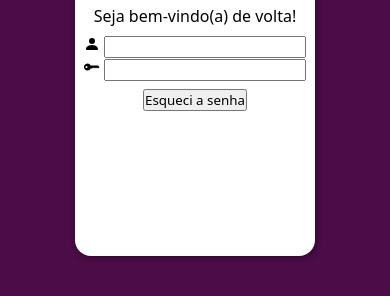
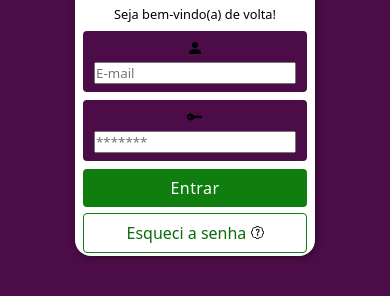
Before and after one commit to RenanCesar-S/login-media-query, a plain HTML site: page index.html in a window 390 px wide. Shown: the part 406-702 px from the top of the page. Drawn offline with Linux system fonts and the light colour scheme.

Commit message:
change login theme for mobile first

```diff
--- a/index.html
+++ b/index.html
@@ -17,17 +17,17 @@
             <div id="form">
                 <h1>Login</h1>
                 <p>Seja bem-vindo(a) de volta!</p>
-                <form action="#" method="post">
-                    <p>
+                <form action="#" method="post" autocomplete="on">
+                    <p class="field">
                         <label for="inpLogin"><img src="images/user.svg" alt="username"></label>
-                        <input type="text" name="login" id="inpLogin">
+                        <input type="email" name="login" id="inpLogin" autocomplete="email" placeholder="E-mail" maxlength="30" required>
                     </p>
-                    <p>
+                    <p class="field">
                         <label for="inpPass"><img src="images/password.svg" alt="password"></label>
-                        <input type="password" name="password" id="inpPass">
+                        <input type="password" name="password" id="inpPass" autocomplete="current-password" placeholder="*******" minlength="8" maxlength="20" required>
                     </p>
-                    <button>Esqueci a senha</button>
-
+                    <input type="submit" value="Entrar" id="submit">
+                    <a href="#" class="forgotPassButton">Esqueci a senha <img src="images/question.svg" alt=""></a>
                 </form>
             </div>
         </section>
--- a/styles/mediaquery.css
+++ b/styles/mediaquery.css
@@ -33,13 +33,21 @@
     }
 
     section#login > div#bg-image {
-        float: left;
+        float: right;
         width: 50%;
         height: 100%;
     }
 
     section#login > div#form {
-        float: right;
+        float: left;
         width: 50%;
     }
+
+    div#form > h1 {
+        font-size: 2em;
+    }
+
+    div#form > p {
+        font-size: 1.2em;
+    }
 }
--- a/styles/style.css
+++ b/styles/style.css
@@ -14,6 +14,7 @@
     --color3: #4b0c48;
     --color4: #0d6b0d;
     --color5: #000000;
+    --color-alt: #0f7e0f;;
 }
 
 * {
@@ -66,10 +67,53 @@ section#login > div#form {
     text-align: center;
 }
 
-div#form > p {
-    padding: 8px;
+div#form > h1 {
+    margin-bottom: 8px;
 }
 
-div#form > form > button {
-    margin-top: 8px;
+div#form > p {
+    font-size: 0.8em;
 }
+
+form > p.field {
+    background-color: var(--color3);
+    display: block;
+    width: 100%;
+    padding: 8px;
+    border-radius: 4px;
+    margin: 8px 0px;
+}
+
+div#form > form > input#submit {
+    display: block;
+    font-size: 1em;
+    letter-spacing: 0.4px;
+    width: 100%;
+    padding: 8px;
+    background-color: var(--color-alt);
+    color: white;
+    border: none;
+    border-radius: 4px;
+}
+div#form > form > input#submit:hover {
+    background-color: var(--color4);
+    color: rgb(0, 0, 0);
+    cursor: pointer;
+}
+
+div#form > form > a.forgotPassButton{
+    display: block;
+    text-align: center;
+    font-size: 1em;
+    width: 100%;
+    padding: 8px;
+    margin-top: 6px;
+    background-color: white;
+    color: var(--color4);
+    border: 1px solid var(--color-alt);
+    border-radius: 4px;
+    text-decoration: none;
+}
+div#form > form > a.forgotPassButton:hover {
+    background-color: var(--color1);
+}
```
Also changed, not shown: images/question.svg (added).
